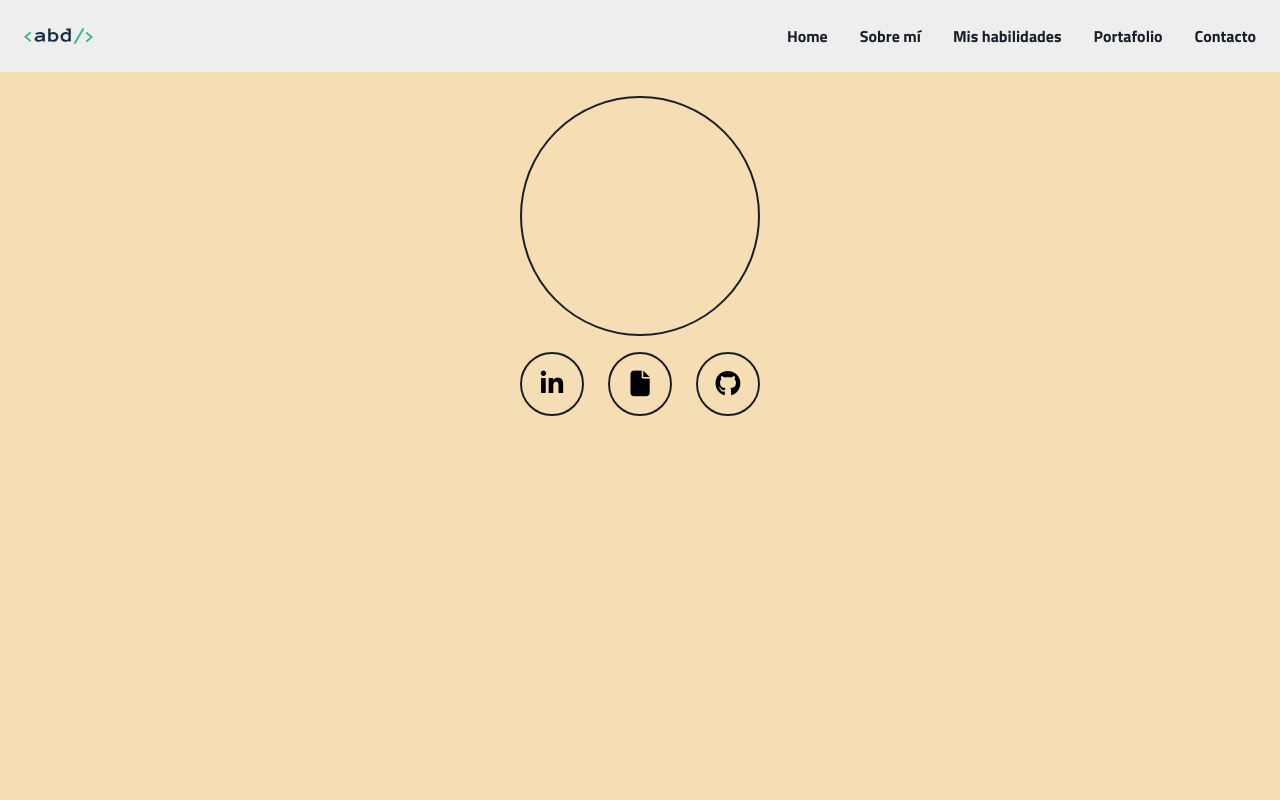
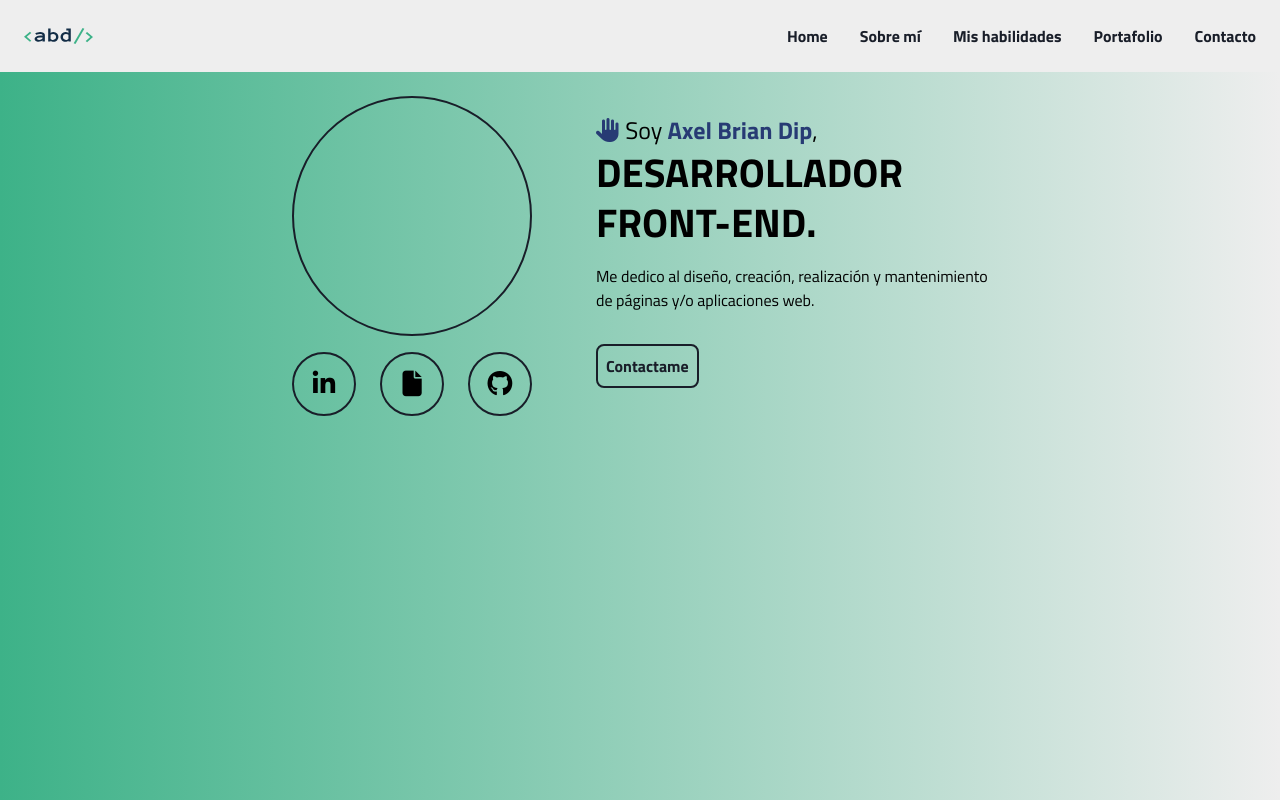
Before and after one commit to axelbriandip/portafolio-pro, a React (Vite) app: page / in a window 1280 px wide. Built offline with nearby package versions, Linux system fonts and the light colour scheme.

Commit message:
text in home done I

```diff
--- a/index.html
+++ b/index.html
@@ -13,6 +13,9 @@
     <!-- link font awesome -->
     <link rel="stylesheet" href="https://cdnjs.cloudflare.com/ajax/libs/font-awesome/6.1.2/css/all.min.css" integrity="sha512-1sCRPdkRXhBV2PBLUdRb4tMg1w2YPf37qatUFeS7zlBy7jJI8Lf4VHwWfZZfpXtYSLy85pkm9GaYVYMfw5BC1A==" crossorigin="anonymous" referrerpolicy="no-referrer" />
 
+    <!-- link animate.css -->
+    <link rel="stylesheet" href="https://cdnjs.cloudflare.com/ajax/libs/animate.css/4.1.1/animate.min.css"/>
+
     <title>Portafolio - Axel Brian Dip</title>
   </head>
   <body>
--- a/package.json
+++ b/package.json
@@ -8,6 +8,7 @@
     "preview": "vite preview"
   },
   "dependencies": {
+    "animate.css": "^4.1.1",
     "react": "^18.0.0",
     "react-dom": "^18.0.0"
   },
--- a/src/components/Home.jsx
+++ b/src/components/Home.jsx
@@ -3,16 +3,24 @@ import React from 'react';
 const Home = () => {
     return (
         <section className='container-home'>
-
+            {/* circles */}
             <div className="circles">
-                <div className="photo"></div>
-                <div className="social-media">
-                    <div className="linkedin"><i className="fa-brands fa-linkedin-in"></i></div>
-                    <div className="cv"><i className="fa-solid fa-file"></i></div>
-                    <div className="github"><i className="fa-brands fa-github"></i></div>
+                <div className="photo animate__animated animate__backInDown"></div>
+                <div className="social-media animate__animated animate__backInLeft">
+                    <div className="item-sm linkedin"><i className="fa-brands fa-linkedin-in"></i></div>
+                    <div className="item-sm cv"><i className="fa-solid fa-file"></i></div>
+                    <div className="item-sm github"><i className="fa-brands fa-github"></i></div>
                 </div>
             </div>
-
+            {/* text */}
+            <div className="text animate__animated animate__backInRight">
+                <p className='name'><i className="fa-solid fa-hand animate__animated animate__wobble animate__delay-1s"></i> Soy <span>Axel Brian Dip</span>,</p>
+                <h1 className='title'>DESARROLLADOR <br /> FRONT-END.</h1>
+                <p className='description'>Me dedico al diseño, creación, realización y mantenimiento <br /> de páginas y/o aplicaciones web.</p>
+                <button>
+                    Contactame
+                </button>
+            </div>
         </section>
     );
 };
--- a/src/css/home.css
+++ b/src/css/home.css
@@ -5,11 +5,18 @@
     --light-black: #2D3247;
     --white: #eeeeee;
 }
+body {
+    background-image: linear-gradient(90deg, var(--green), var(--white));
+}
 .container-home {
-    padding-top: 6rem;
-    height: 100vh;
-    background-color: wheat;
+    padding: 6rem 2rem 2rem;
+    /* height: 100vh; */
+    display: flex;
+    flex-wrap: wrap;
+    justify-content: center;
+    gap: 4rem;
 }
+/* circles */
 .photo, .linkedin, .cv, .github {
     border: 2px solid var(--black);
     border-radius: 50%;
@@ -35,8 +42,75 @@
 .linkedin, .cv, .github {
     width: 4rem;
     height: 4rem;
+    cursor: pointer;
 
     display: flex;
     justify-content: center;
     align-items: center;
+
+    border: 2px solid var(--black);
 }
+/* text */
+.text {
+    padding-top: 1rem;
+}
+.text .name {
+    font-size: 1.5rem;
+}
+.text .name span {
+    color: var(--blue);
+    font-weight: 700;
+}
+.fa-hand {
+    color: var(--blue);
+}
+.text .title {
+    font-size: 2.5rem;
+    line-height: 1.25;
+}
+.text button {
+    border: 2px solid var(--black);
+    border-radius: .5rem;
+    padding: .5rem;
+    background-color: inherit;
+    color: var(--black);
+    cursor: pointer;
+    font-weight: 700;
+    font-size: 1rem;
+    transition: .2s all;
+}
+.text .description {
+    margin-top: 1rem;
+    margin-bottom: 2rem;
+    font-size: 1rem;
+}
+.item-sm {
+    transition: .2s all;
+}
+.item-sm,
+.text button {
+    position: relative;
+    overflow: hidden;
+    transform: .8s all;
+}
+.item-sm:hover,
+.text button:hover {
+    color: var(--white);
+}
+.item-sm::before,
+.text button::before {
+    content: '';
+    position: absolute;
+    top: 0;
+    left: -50px;
+    width: 0;
+    height: 100%;
+    background-color: var(--blue);
+    transform: skewX(35deg);
+    z-index: -1;
+    transition: .8s all;
+}
+.item-sm:hover::before,
+.text button:hover::before {
+    width: 200%;
+}
--- a/src/css/nav.css
+++ b/src/css/nav.css
@@ -14,6 +14,7 @@
     padding: 1.5rem;
 
     position: fixed;
+    z-index: 1;
     width: 100vw;
 }
 .navbar a {
```
Also changed, not shown: 1 other file (tests, documents, lock files or other folders).
